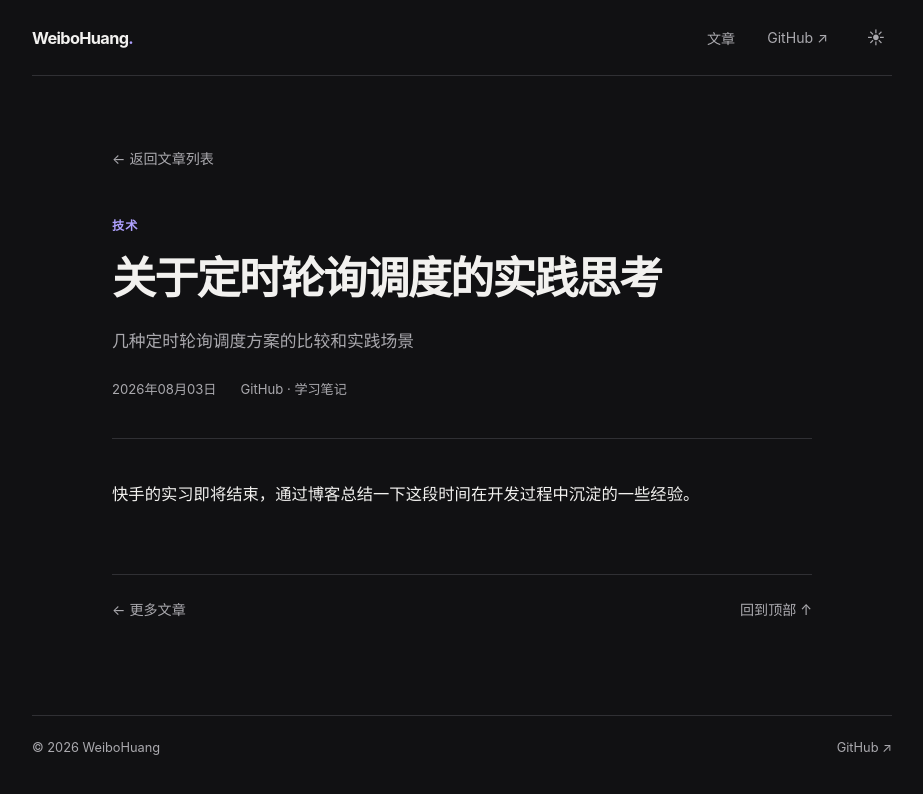
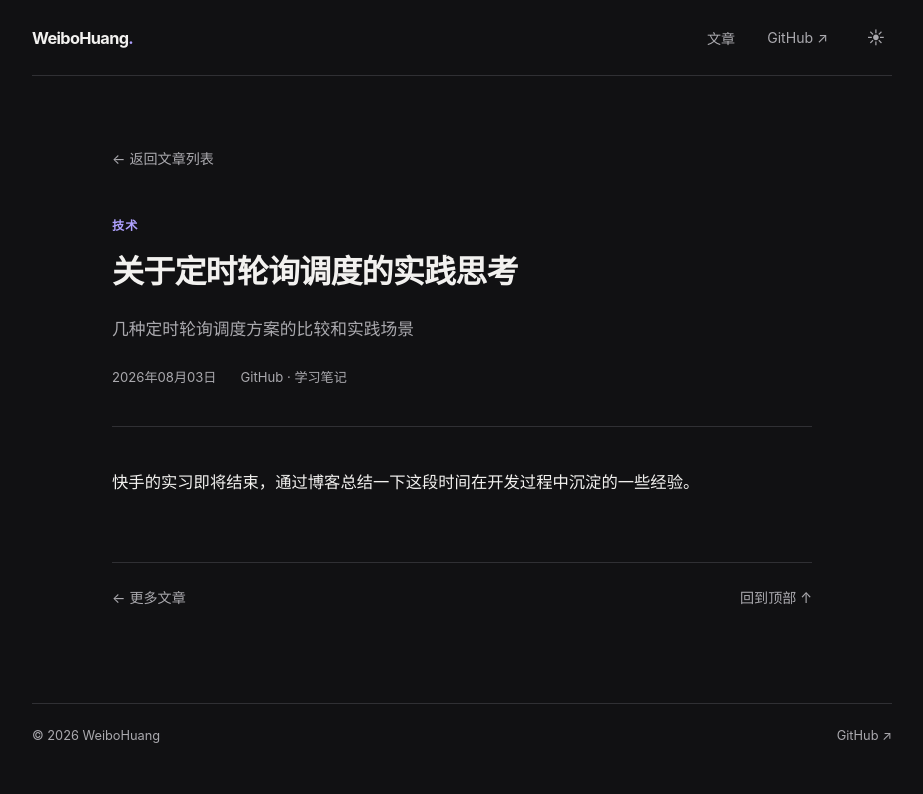
Before and after one commit to hawthornhwb/hawthornhwb.github.io, a Jekyll site: the page built from _posts/2026-08-03-timed-polling-scheduling.md, in a window 1280 px wide. Shown: the top 794 px of the page, without its empty margins (178-1101 px from the left). Built offline with Jekyll 4.4.1, drawn with Linux system fonts in a browser that asks for light colours.

Commit message:
Use a smaller article title size

```diff
--- a/assets/css/style.css
+++ b/assets/css/style.css
@@ -80,7 +80,7 @@ button { font: inherit; }
 .post-back:hover { color: var(--accent); }
 .post-header { padding: 3rem 0 2.5rem; border-bottom: 1px solid var(--line); }
 .post-label { margin: 0 0 1rem; color: var(--accent); font-size: .76rem; font-weight: 700; letter-spacing: .08em; }
-.post-title { margin: 0; font-size: clamp(1.9rem, 5vw, 2.75rem); font-weight: 720; line-height: 1.3; letter-spacing: -.04em; text-wrap: balance; }
+.post-title { margin: 0; font-size: clamp(1.75rem, 3vw, 2rem); font-weight: 700; line-height: 1.4; letter-spacing: -.025em; text-wrap: balance; }
 .post-description { margin: 1.2rem 0 0; color: var(--muted); font-size: 1.05rem; line-height: 1.8; }
 .post-meta { display: flex; flex-wrap: wrap; gap: .5rem 1.5rem; margin-top: 1.4rem; color: var(--muted); font-size: .82rem; }
 .post-content { padding-top: 2.5rem; font-size: 1.02rem; line-height: 1.9; overflow-wrap: break-word; }
```
